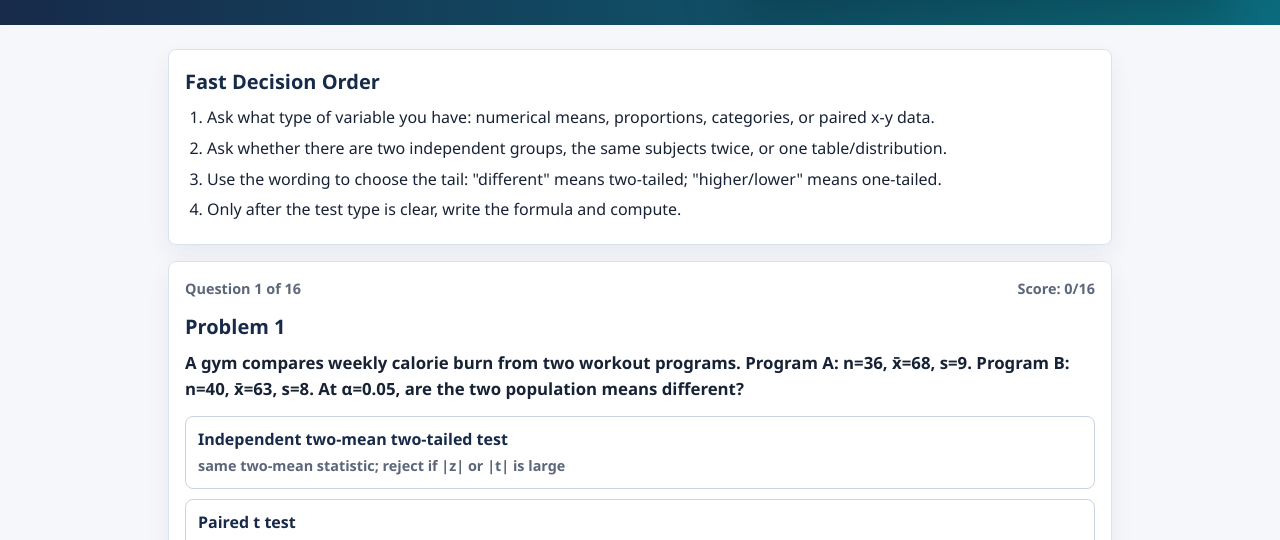
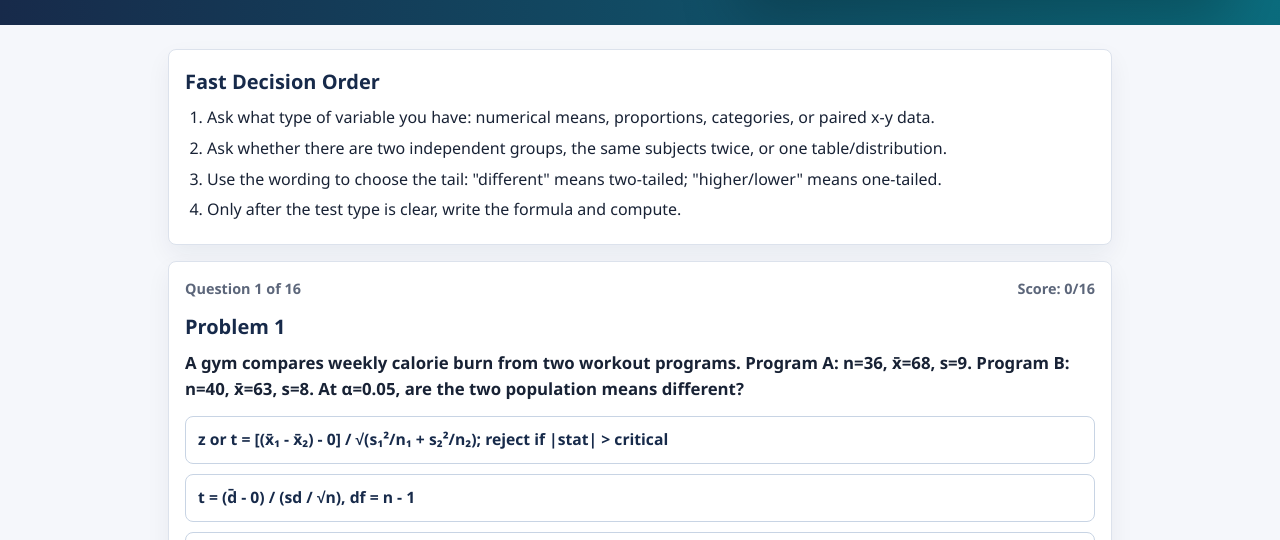
Before and after one commit to GKYNL/Mth, a plain HTML site: page outputs/formula-quiz.html in a window 1280 px wide. Shown: the part 251-791 px from the top of the page. Drawn offline with Linux system fonts and the light colour scheme.

Commit message:
Hide formula quiz answer labels

```diff
--- a/outputs/formula-quiz.js
+++ b/outputs/formula-quiz.js
@@ -1,7 +1,7 @@
 const formulaByChoice = {
   "Independent two-mean test": "z or t = [(x̄₁ - x̄₂) - 0] / √(s₁²/n₁ + s₂²/n₂)",
-  "Independent two-mean one-tailed test": "same two-mean statistic; reject in one tail only",
-  "Independent two-mean two-tailed test": "same two-mean statistic; reject if |z| or |t| is large",
+  "Independent two-mean one-tailed test": "z or t = [(x̄₁ - x̄₂) - 0] / √(s₁²/n₁ + s₂²/n₂); reject in one tail",
+  "Independent two-mean two-tailed test": "z or t = [(x̄₁ - x̄₂) - 0] / √(s₁²/n₁ + s₂²/n₂); reject if |stat| > critical",
   "Independent mean confidence interval": "(x̄₁ - x̄₂) ± critical value × √(s₁²/n₁ + s₂²/n₂)",
   "Pooled two-sample t test": "sp² = [(n₁-1)s₁² + (n₂-1)s₂²] / (n₁+n₂-2)",
   "Welch two-sample t test": "t = (x̄₁ - x̄₂) / √(s₁²/n₁ + s₂²/n₂), Welch df",
@@ -17,7 +17,7 @@ const formulaByChoice = {
   "Goodness-of-fit test": "χ² = Σ(O - E)²/E, df = k - 1",
   "Expected frequency in a two-way table": "E = row total × column total / grand total",
   "Chi-square statistic": "χ² = Σ(O - E)²/E",
-  "Goodness-of-fit decision": "compare χ² test statistic with χ² critical value",
+  "Goodness-of-fit decision": "reject H₀ if χ² > χ²critical",
   "Pearson correlation test": "r = Sxy / √(SxxSyy), then t = r√[(n-2)/(1-r²)]",
   "Correlation coefficient": "r = Sxy / √(SxxSyy)",
   "Correlation significance test": "t = r√[(n-2)/(1-r²)], df = n - 2",
@@ -25,7 +25,7 @@ const formulaByChoice = {
   "Simple regression equation": "b = Sxy/Sxx, a = ȳ - bx̄, ŷ = a + bx",
   "Regression slope": "b = Sxy/Sxx",
   "Regression intercept": "a = ȳ - bx̄",
-  "Slope interpretation": "b = predicted change in y for a 1-unit increase in x",
+  "Slope interpretation": "b = Δŷ / Δx",
   "Intercept interpretation": "a = predicted y when x = 0",
   "Pooled standard deviation": "sp = √sp²"
 };
@@ -276,14 +276,11 @@ const nextButton = document.querySelector("#nextQuestion");
 const resetButton = document.querySelector("#resetQuiz");
 
 function appendChoiceText(button, choice) {
-  const name = document.createElement("span");
   const formula = document.createElement("span");
 
-  name.className = "choice-name";
   formula.className = "choice-formula";
-  name.textContent = choice;
   formula.textContent = formulaByChoice[choice] || "";
-  button.append(name, formula);
+  button.append(formula);
 }
 
 function renderQuiz() {
@@ -327,10 +324,10 @@ function renderFeedback() {
   }
 
   const isCorrect = selectedAnswer === question.answer;
-  feedbackTitle.textContent = isCorrect ? "Correct" : `Correct answer: ${question.answer}`;
+  feedbackTitle.textContent = isCorrect ? "Correct" : "Wrong";
   feedbackReason.textContent = question.reason;
   feedbackClue.textContent = `Clue: ${question.clue}`;
-  feedbackFormula.textContent = `Formula: ${formulaByChoice[question.answer]}`;
+  feedbackFormula.textContent = `Correct formula: ${formulaByChoice[question.answer]}`;
   quizFeedback.hidden = false;
 }
 
--- a/outputs/styles.css
+++ b/outputs/styles.css
@@ -526,21 +526,14 @@ h1 {
   text-align: left;
 }
 
-.choice-name,
 .choice-formula {
   display: block;
 }
 
-.choice-name {
+.choice-formula {
   color: inherit;
-  font-weight: 850;
-}
-
-.choice-formula {
-  margin-top: 4px;
-  color: var(--muted);
-  font-size: 0.9rem;
-  font-weight: 700;
+  font-size: 0.98rem;
+  font-weight: 800;
   overflow-wrap: anywhere;
 }
 
```
